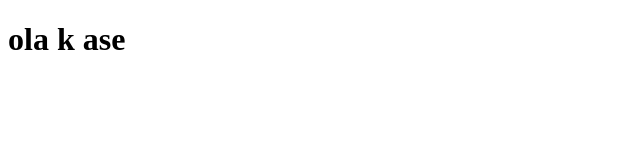
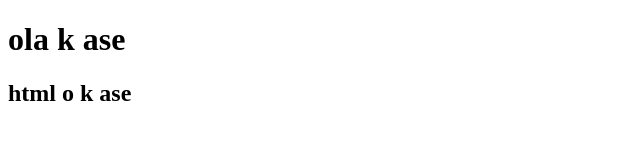
Before and after one commit to Aleix-Marti/demo, a plain HTML site: page index.html in a window 1280 px wide. Shown: the whole page, without its empty margins (0-640 px from the left). Drawn offline with Linux system fonts and the light colour scheme.

Commit message:
Update index.html

```diff
--- a/index.html
+++ b/index.html
@@ -8,5 +8,6 @@
 </head>
 <body>
   <h1>ola k ase</h1>
+  <h2>html o k ase</h2>
 </body>
 </html>
```
